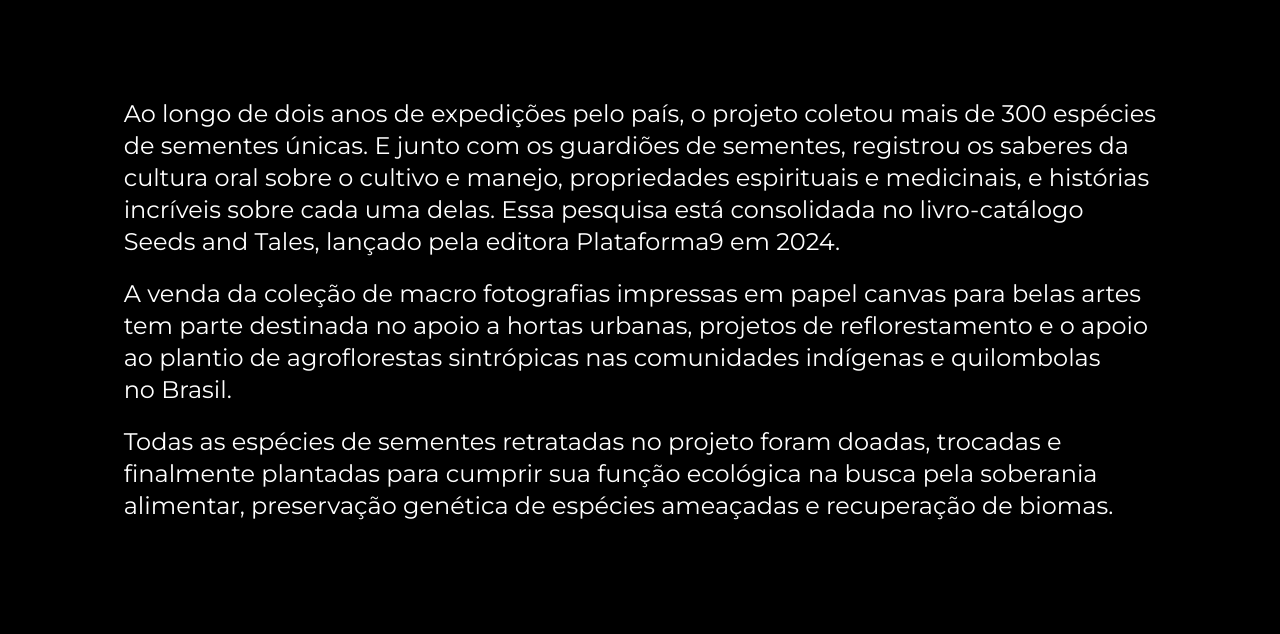
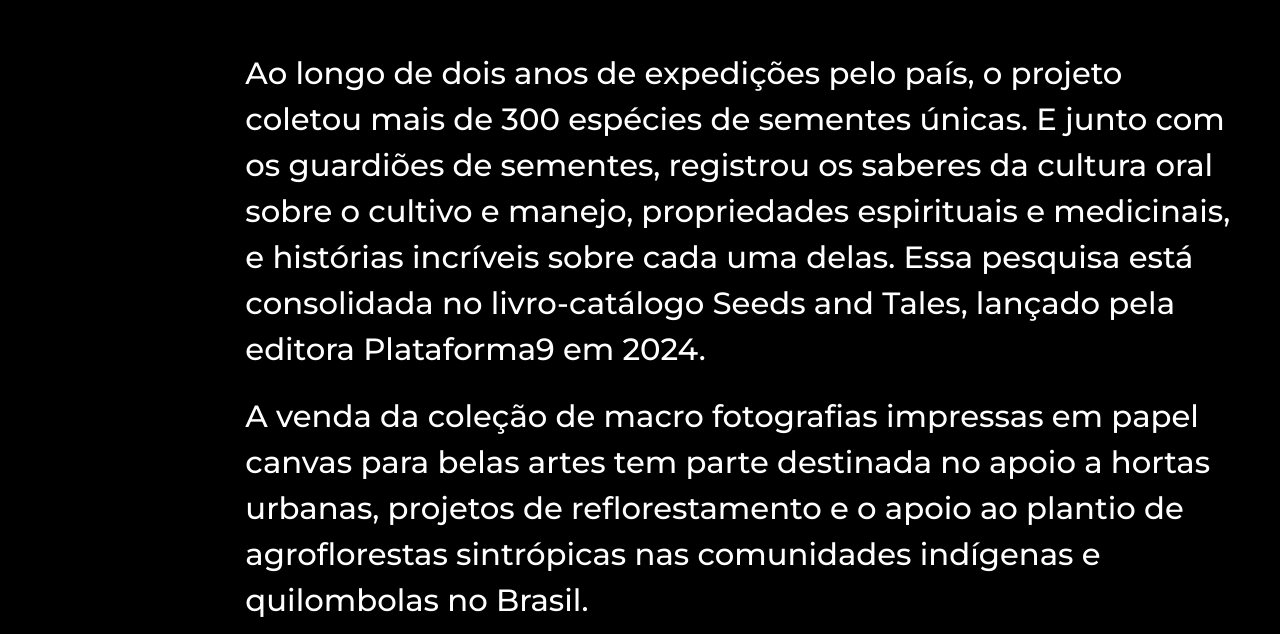
Before and after one commit to trovaotropical/trovaotropical_website, a Next.js app: page / in a window 1280 px wide. Shown: the part 846-1480 px from the top of the page. Built offline with nearby package versions, Linux system fonts and the light colour scheme.

Commit message:
updating seeds

```diff
--- a/src/app/(frontend)/page.tsx
+++ b/src/app/(frontend)/page.tsx
@@ -12,7 +12,7 @@ export default async function IndexPage(props: IndexPageProps) {
       <PageHeader />
       <TitleAndText />
       <CardsReveal />
-      <div className="h-svh border w-full"></div>
+      <div className="h-svh w-full"></div>
     </div>
   );
 }
--- a/src/components/TitleAndText.tsx
+++ b/src/components/TitleAndText.tsx
@@ -7,9 +7,9 @@ export type TitleAndTextProps = {};
 
 export default function TitleAndText(props: TitleAndTextProps) {
   return (
-    <div className="py-16 lg:py-24 xl:py-36 px-4 md:px-8 xl:px-12 w-fit mx-auto">
-      <div className="grid gap-5">
-        <p className="text-lg lg:text-xl xl:text-2xl max-w-prose text-pretty">
+    <div className="py-12 lg:py-16 xl:py-24 px-4 md:px-8 xl:px-12 w-fit mx-auto">
+      <div className="grid gap-5 max-w-5/6 ml-auto text-pretty lg:text-[2.4vw] font-medium">
+        <p className="">
           Ao longo de dois anos de expedições pelo país, o projeto coletou mais
           de 300 espécies de sementes únicas. E junto com os guardiões de
           sementes, registrou os saberes da cultura oral sobre o cultivo e
@@ -18,14 +18,14 @@ export default function TitleAndText(props: TitleAndTextProps) {
           Seeds and Tales, lançado pela editora Plataforma9 em 2024.
         </p>
 
-        <p className="text-lg lg:text-xl xl:text-2xl max-w-prose text-pretty">
+        <p className="">
           A venda da coleção de macro fotografias impressas em papel canvas para
           belas artes tem parte destinada no apoio a hortas urbanas, projetos de
           reflorestamento e o apoio ao plantio de agroflorestas sintrópicas nas
           comunidades indígenas e quilombolas no Brasil.{' '}
         </p>
 
-        <p className="text-lg lg:text-xl xl:text-2xl max-w-prose text-pretty">
+        <p className="">
           Todas as espécies de sementes retratadas no projeto foram doadas,
           trocadas e finalmente plantadas para cumprir sua função ecológica na
           busca pela soberania alimentar, preservação genética de espécies
```
